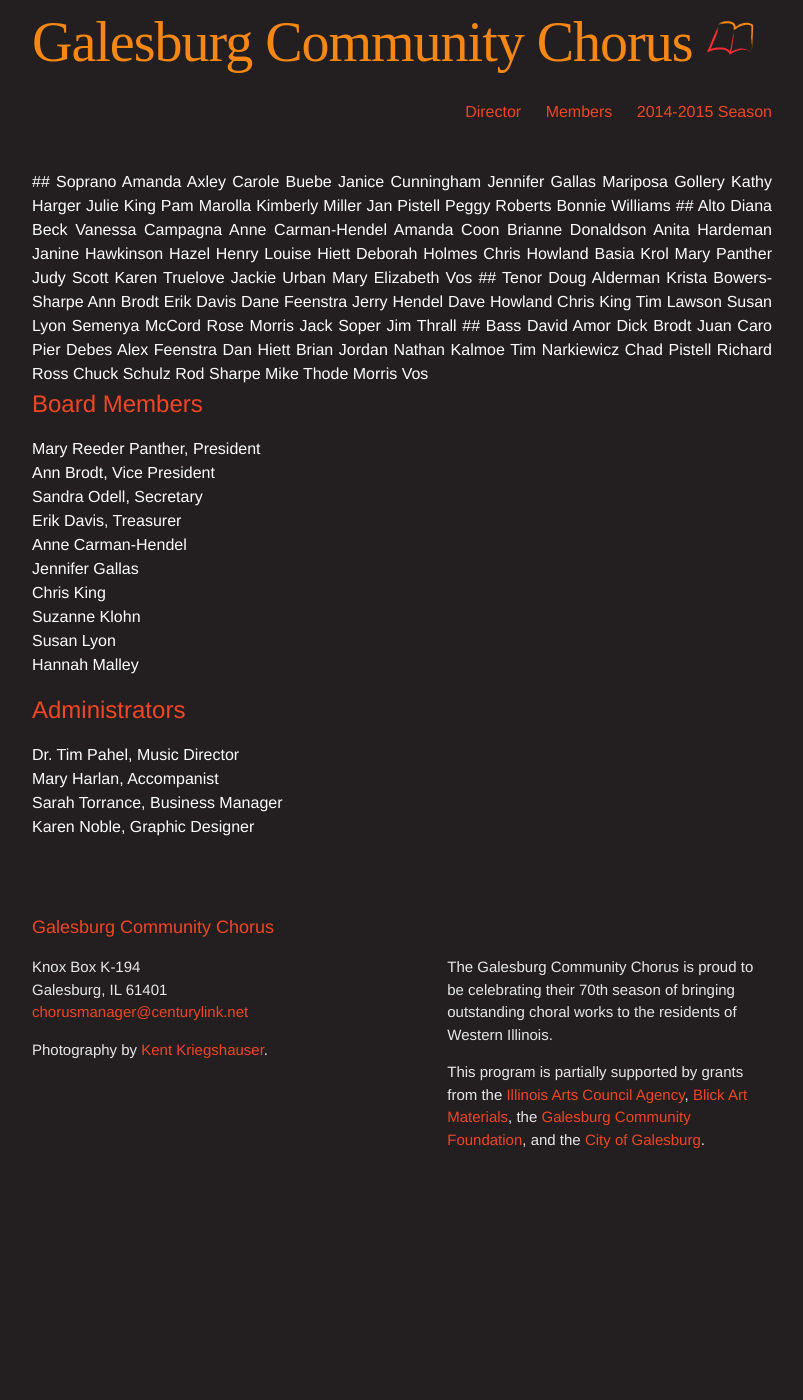
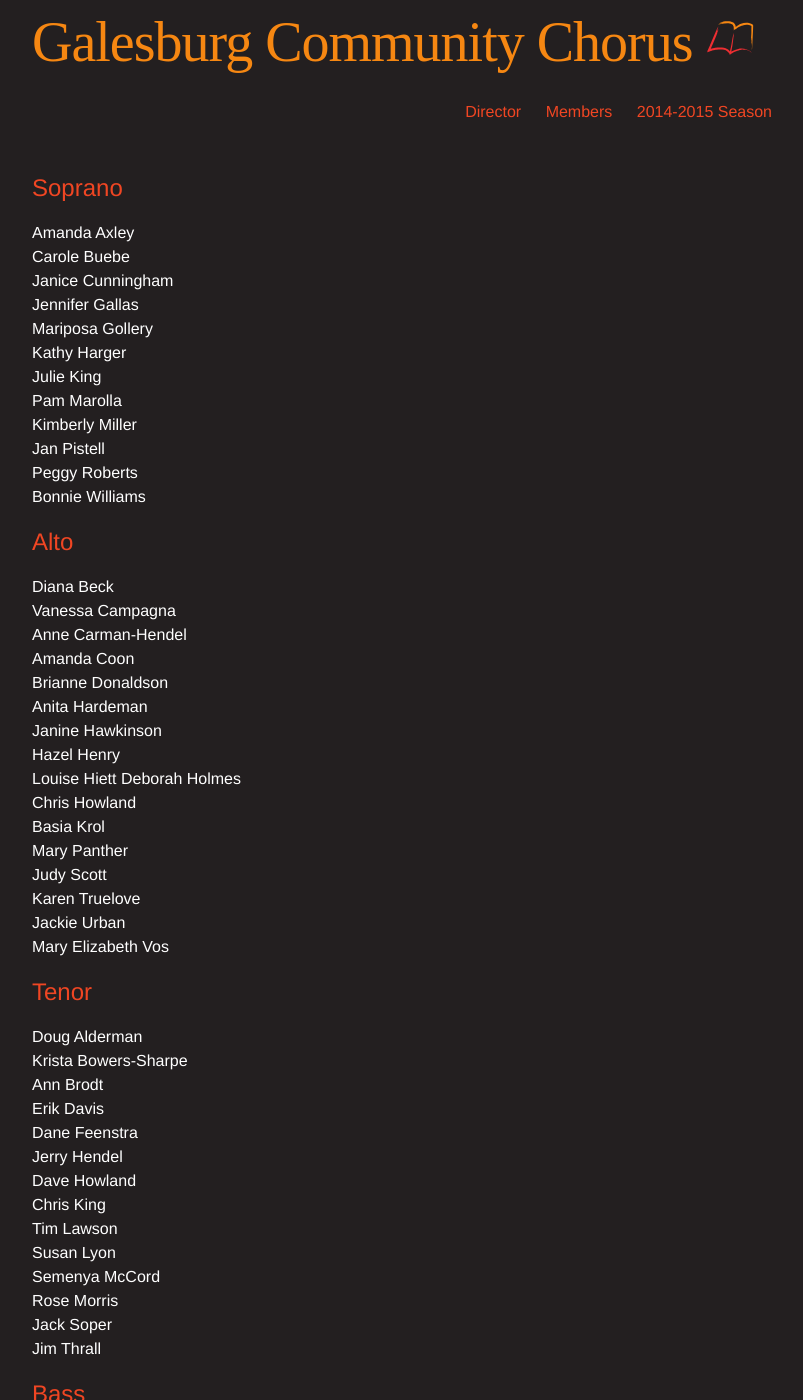
Before and after one commit to galesburgchorus/galesburgchorus.github.io, a Jekyll site: the page built from members.md, in a window 1280 px wide and 1400 px high. Shown: the whole window, without its empty margins (238-1041 px from the left). Built offline with Jekyll 4.4.1, drawn with Linux system fonts in a browser that asks for light colours; some web fonts are replaced; some of the changed text lies outside the part shown.

Commit message:
Updated members.md

```diff
--- a/members.md
+++ b/members.md
@@ -5,7 +5,7 @@ permalink: /members/
 published: true
 ---
 
-<div class="2col">
+<div class="2col" markdown=1>
 ## Soprano
 Amanda Axley
 Carole Buebe
```
